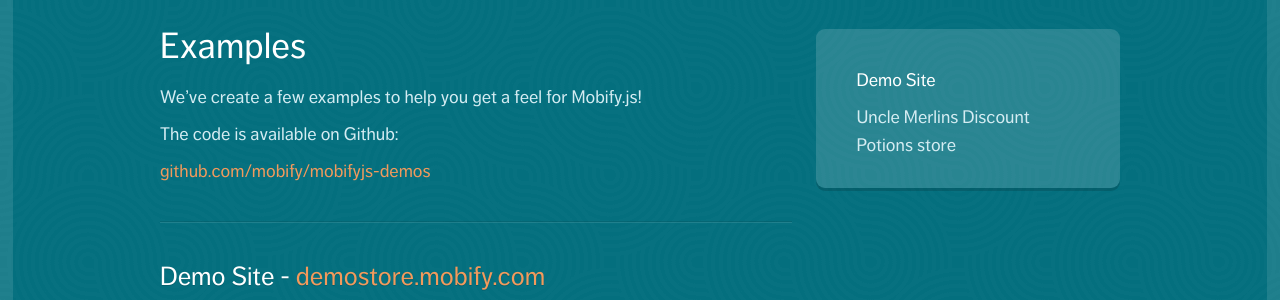
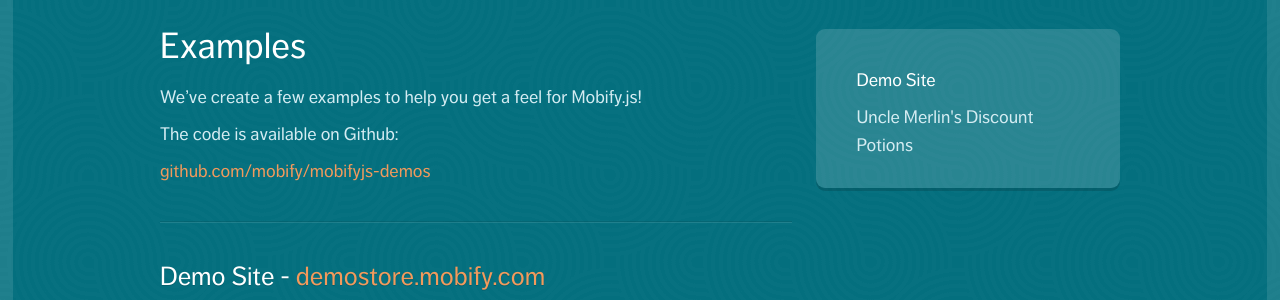
Before and after one commit to mobify/mobifyjs, a Jekyll site: the page built from www/examples/index.md, in a window 1280 px wide. Shown: the part 179-479 px from the top of the page. Built offline with Jekyll 4.4.1, drawn with Linux system fonts in a browser that asks for light colours; nearby versions of some CDN libraries.

Commit message:
Small fixes

```diff
--- a/www/_includes/nav-examples.html
+++ b/www/_includes/nav-examples.html
@@ -2,7 +2,7 @@
                     <div class="nav-examples">
                         <div class="demostore">
                             <h3><a href="{{ site.baseurl }}/examples/#demostore">Demo Site</a></h3>
-                            <p>Uncle Merlins Discount Potions store</p>
+                            <p>Uncle Merlin's Discount Potions</p>
                         </div>
                         <!--
                         <div class="demoblog">
```
Also changed, not shown: www/docs/mobifyjs-in-production.md (+1 -1 lines).
